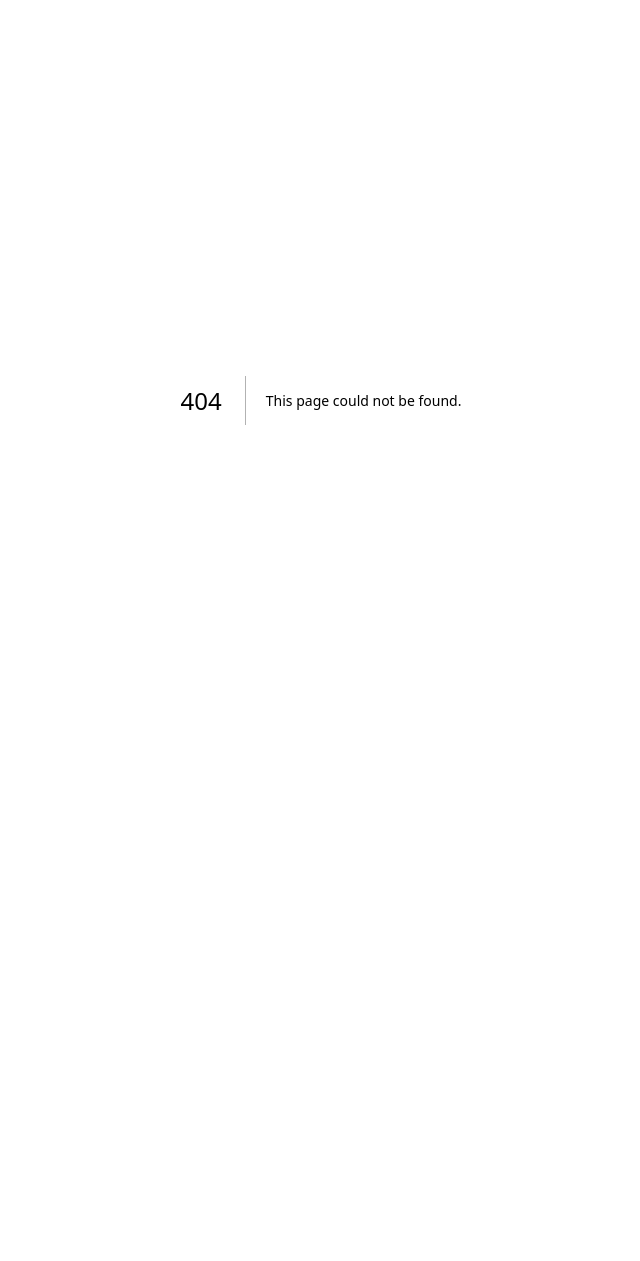
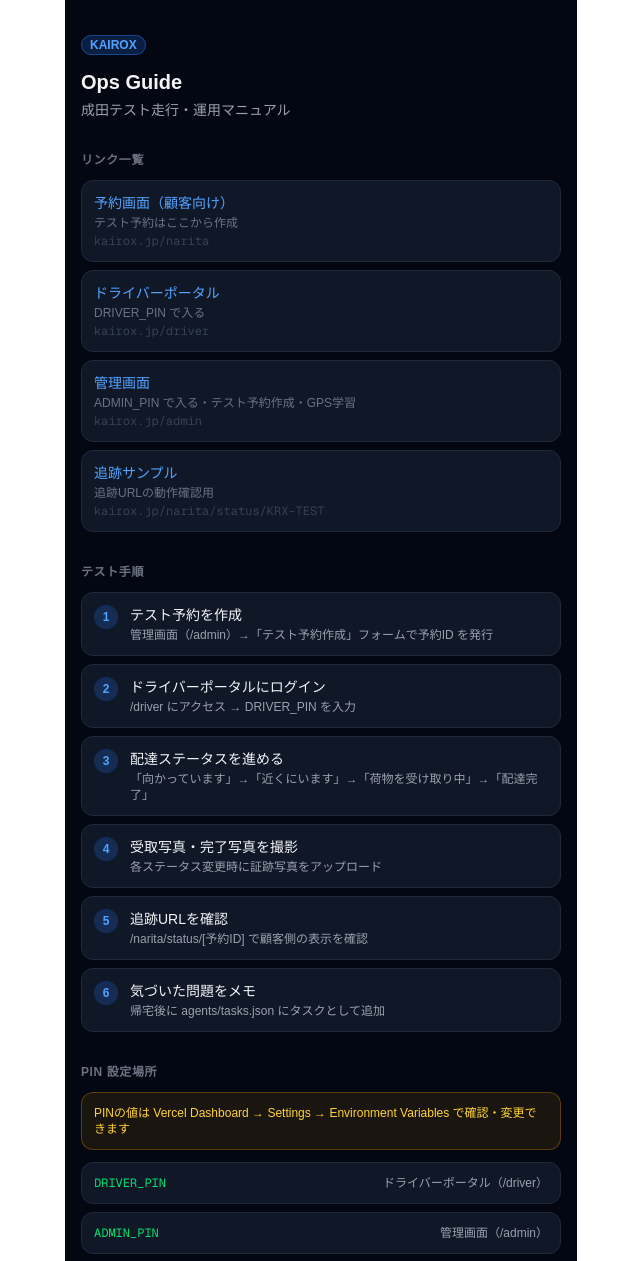
Before and after one commit to Tsune2034/tsune2034.github.io, a Next.js app in the folder frontend/: page /ops in a window 1280 px wide. Before the commit this address had no page. Shown: the top 1261 px of the page, without its empty margins (319-959 px from the left). Before the commit the page ends 800 px from the top, so only its background shows below. Built offline with nearby package versions, Linux system fonts and the light colour scheme.

Commit message:
feat: /ops テスト運用ガイドページ追加（リンク集・テスト手順・PIN設定場所・チェックリスト）

```diff
--- /dev/null
+++ b/frontend/app/ops/page.tsx
@@ -0,0 +1,112 @@
+export const metadata = { title: "KAIROX Ops Guide", robots: "noindex" };
+
+const LINKS = [
+  { label: "予約画面（顧客向け）",  href: "/narita",         desc: "テスト予約はここから作成" },
+  { label: "ドライバーポータル",    href: "/driver",         desc: "DRIVER_PIN で入る" },
+  { label: "管理画面",             href: "/admin",          desc: "ADMIN_PIN で入る・テスト予約作成・GPS学習" },
+  { label: "追跡サンプル",         href: "/narita/status/KRX-TEST", desc: "追跡URLの動作確認用" },
+];
+
+const STEPS = [
+  { n: 1, title: "テスト予約を作成", detail: "管理画面（/admin）→「テスト予約作成」フォームで予約ID を発行" },
+  { n: 2, title: "ドライバーポータルにログイン", detail: "/driver にアクセス → DRIVER_PIN を入力" },
+  { n: 3, title: "配達ステータスを進める", detail: "「向かっています」→「近くにいます」→「荷物を受け取り中」→「配達完了」" },
+  { n: 4, title: "受取写真・完了写真を撮影", detail: "各ステータス変更時に証跡写真をアップロード" },
+  { n: 5, title: "追跡URLを確認", detail: "/narita/status/[予約ID] で顧客側の表示を確認" },
+  { n: 6, title: "気づいた問題をメモ", detail: "帰宅後に agents/tasks.json にタスクとして追加" },
+];
+
+const PINS = [
+  { role: "DRIVER_PIN",  use: "ドライバーポータル（/driver）" },
+  { role: "ADMIN_PIN",   use: "管理画面（/admin）" },
+  { role: "PLAYER_PIN",  use: "プレイヤー画面（/player）" },
+];
+
+export default function OpsPage() {
+  return (
+    <div className="min-h-screen bg-gray-950 text-gray-100 px-4 py-8 max-w-lg mx-auto">
+      <div className="mb-8">
+        <span className="text-xs font-bold px-2 py-0.5 rounded-full bg-blue-500/20 border border-blue-500/40 text-blue-400">
+          KAIROX
+        </span>
+        <h1 className="mt-3 text-xl font-bold">Ops Guide</h1>
+        <p className="text-sm text-gray-400 mt-1">成田テスト走行・運用マニュアル</p>
+      </div>
+
+      {/* リンク集 */}
+      <section className="mb-8">
+        <h2 className="text-xs font-bold text-gray-500 uppercase tracking-wider mb-3">リンク一覧</h2>
+        <div className="space-y-2">
+          {LINKS.map((l) => (
+            <a
+              key={l.href}
+              href={l.href}
+              className="flex items-start gap-3 p-3 rounded-xl bg-gray-900 border border-gray-800 hover:border-blue-500/40 transition-colors"
+            >
+              <div className="min-w-0">
+                <div className="text-sm font-medium text-blue-400">{l.label}</div>
+                <div className="text-xs text-gray-500 mt-0.5">{l.desc}</div>
+                <div className="text-xs text-gray-700 mt-0.5 font-mono">kairox.jp{l.href}</div>
+              </div>
+            </a>
+          ))}
+        </div>
+      </section>
+
+      {/* テストフロー */}
+      <section className="mb-8">
+        <h2 className="text-xs font-bold text-gray-500 uppercase tracking-wider mb-3">テスト手順</h2>
+        <div className="space-y-2">
+          {STEPS.map((s) => (
+            <div key={s.n} className="flex gap-3 p-3 rounded-xl bg-gray-900 border border-gray-800">
+              <span className="flex-shrink-0 w-6 h-6 rounded-full bg-blue-500/20 text-blue-400 text-xs font-bold flex items-center justify-center">
+                {s.n}
+              </span>
+              <div>
+                <div className="text-sm font-medium">{s.title}</div>
+                <div className="text-xs text-gray-400 mt-0.5">{s.detail}</div>
+              </div>
+            </div>
+          ))}
+        </div>
+      </section>
+
+      {/* PIN情報 */}
+      <section className="mb-8">
+        <h2 className="text-xs font-bold text-gray-500 uppercase tracking-wider mb-3">PIN 設定場所</h2>
+        <div className="p-3 rounded-xl bg-amber-500/10 border border-amber-500/30 text-xs text-amber-300 mb-3">
+          PINの値は Vercel Dashboard → Settings → Environment Variables で確認・変更できます
+        </div>
+        <div className="space-y-2">
+          {PINS.map((p) => (
+            <div key={p.role} className="flex justify-between items-center p-3 rounded-xl bg-gray-900 border border-gray-800">
+              <span className="text-xs font-mono text-green-400">{p.role}</span>
+              <span className="text-xs text-gray-400">{p.use}</span>
+            </div>
+          ))}
+        </div>
+      </section>
+
+      {/* チェックリスト */}
+      <section>
+        <h2 className="text-xs font-bold text-gray-500 uppercase tracking-wider mb-3">テスト後チェック</h2>
+        <div className="space-y-1 text-sm text-gray-300">
+          {[
+            "GPS追跡は正常に更新されたか",
+            "ステータス変更が追跡画面に反映されたか",
+            "受取・完了写真がアップロードできたか",
+            "フライトボードにフライト情報が表示されたか",
+            "改善点・バグをメモしたか",
+          ].map((item) => (
+            <div key={item} className="flex items-start gap-2 p-2 rounded-lg bg-gray-900/50">
+              <span className="text-gray-600 mt-0.5">☐</span>
+              <span>{item}</span>
+            </div>
+          ))}
+        </div>
+      </section>
+
+      <p className="mt-8 text-center text-xs text-gray-700">KAIROX Intelligence — internal only</p>
+    </div>
+  );
+}
```
